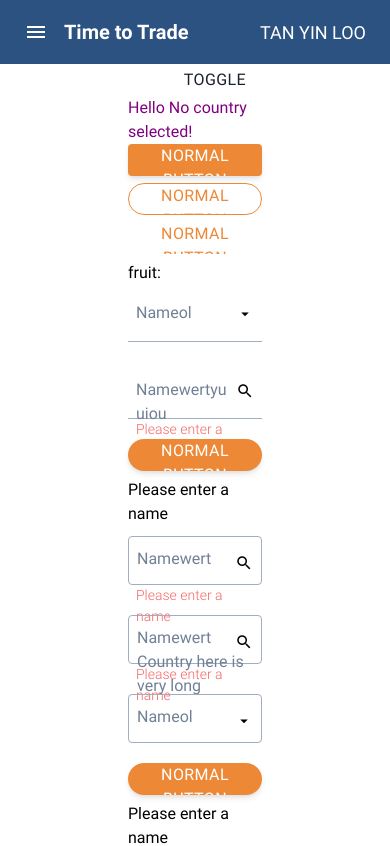
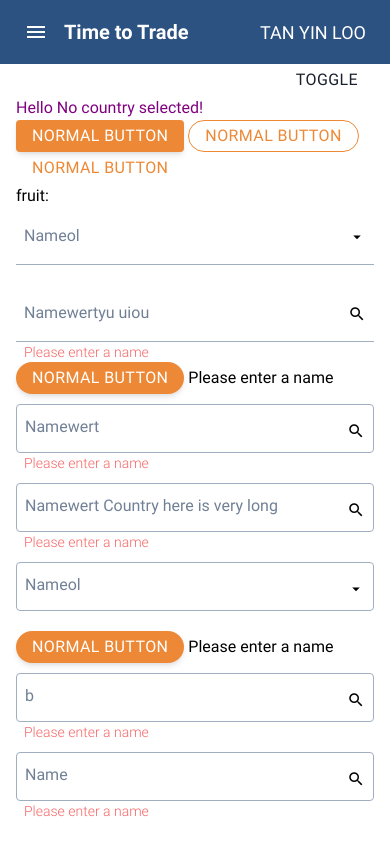
Before and after one commit to tianhai82/crm, a Svelte app in the folder crm-web/: page / in a window 390 px wide. Shown: the top 846 px of the page. Built offline with nearby package versions, Linux system fonts and the light colour scheme; a web font is replaced by a local one.

Commit message:
change div border according to device width

```diff
--- a/crm-web/src/App.svelte
+++ b/crm-web/src/App.svelte
@@ -46,7 +46,7 @@ let dialogVisible = false;
   </div>
   <span class="mr-6 text-lg uppercase text-white">Tan Yin Loo</span>
 </div>
-<div class="mb-5 mt-16 px-32">
+<div class="mb-5 mt-16 lg:px-32 px-4">
   <NavigationDrawer bind:visible={visible} marginTop="mt-16">
     <div class="w-56 bg-red-100 h-full">
       <h3 class="font-medium px-6 pb-3 pt-4 tracking-wide text-gray-900">Menu</h3>
```
